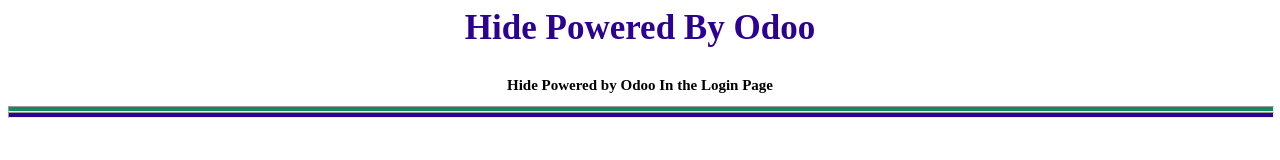
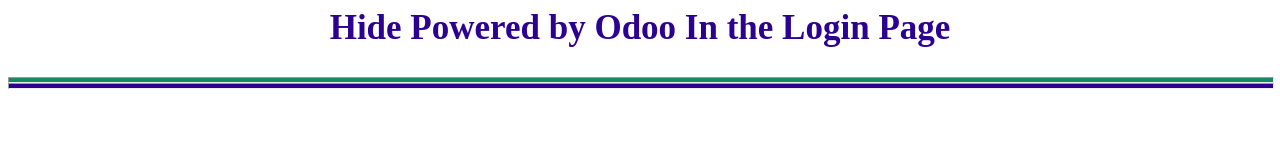
Before and after one commit to mathadil/odooapps, a plain HTML site: page mhide_pbodoo/static/description/index.html in a window 1280 px wide. Drawn offline with Linux system fonts and the light colour scheme.

Commit message:
Update Images Odoo Hide PBO Module

```diff
--- a/mhide_pbodoo/static/description/index.html
+++ b/mhide_pbodoo/static/description/index.html
@@ -1,12 +1,12 @@
 <section class="oe_container oe_dark">
     <div class="col-md-12">
-        <h2 class="oe_slogan" style="font-size: 35px;color:#2C0091;text-align:center"><b>Hide Powered By Odoo</b></h2>
+        <h2 class="oe_slogan" style="font-size: 35px;color:#2C0091;text-align:center"><b>Hide Powered by Odoo In the Login Page</b></h2>
     </div>
 </section>
 
 <section class="oe_container">
     <div class="col-md-10">
-        <h2 class="oe_slogan" style="font-size: 15px;color:#000000;text-align:center">Hide Powered by Odoo In the Login Page</h2>
+        <h2 class="oe_slogan" style="font-size: 15px;color:#000000;text-align:center"></h2>
     </div>
 </section>
 
```
